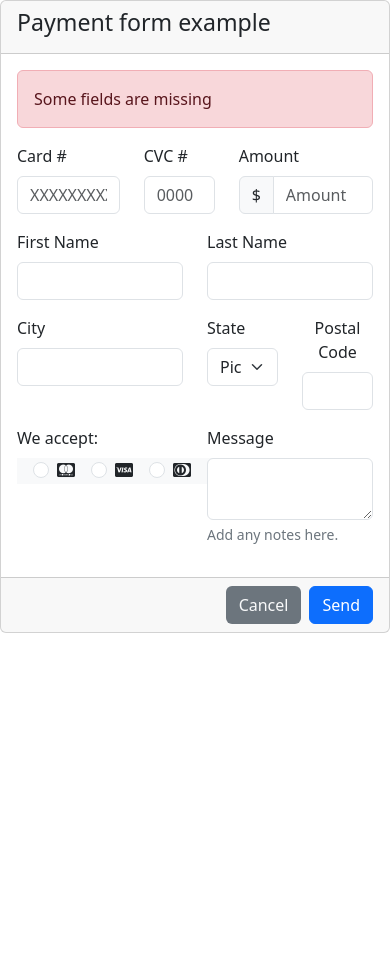
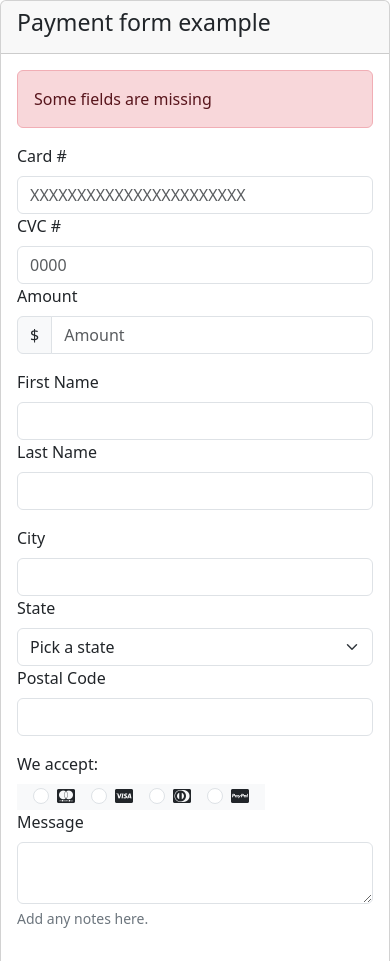
Before and after one commit to 4GeeksAcademy/MariaFonseca-coder_FormsHTML5-Bootstrap, a plain HTML site: page index.html in a window 390 px wide. Shown: the top 961 px of the page. Before the commit the page ends 844 px from the top, so only its background shows below. Drawn offline with nearby package versions, Linux system fonts and the light colour scheme.

Commit message:
Ya es responsive

```diff
--- a/index.html
+++ b/index.html
@@ -20,16 +20,16 @@
                 Some fields are missing
             </div>
             <div class="row mb-3">
-                <div class="col-4">
+                <div class="col-12 col-sm-5 col-md-4 col-lg-5 col-xl-4">
                     <label for="formGroupExampleInput" class="float-start form-label">Card #</label>
                     <input type="text" class="form-control" id="formGroupExampleInput"
                         placeholder="XXXXXXXXXXXXXXXXXXXXXXX">
                 </div>
-                <div class="col-3">
+                <div class="col-12 col-sm-3 col-md-3 col-lg-3 col-xl-4">
                     <label for="formGroupExampleInput" class="float-start form-label">CVC #</label>
                     <input type="text" class="form-control" id="formGroupExampleInput" placeholder="0000">
                 </div>
-                <div class="col-5 ">
+                <div class="col-12 col-sm-4 col-md-5 col-lg-4 col-xl-4">
                     <label for="exampleInput" class="float-start form-label">Amount</label>
                     <div class="input-group">
                         <span class="input-group-text">$</span>
@@ -38,21 +38,21 @@
                 </div>
             </div>
             <div class="row mb-3">
-                <div class="col-6">
+                <div class="col-12 col-sm-3 col-md-6 col-lg-6 col-xl-6">
                     <label for="formGroupExampleInput" class="float-start form-label">First Name</label>
                     <input type="text" class="form-control" id="formGroupExampleInput">
                 </div>
-                <div class="col-6">
+                <div class="col-12 col-sm-3 col-md-6 col-lg-6 col-xl-6">
                     <label for="formGroupExampleInput" class="float-start form-label">Last Name</label>
                     <input type="text" class="form-control" id="formGroupExampleInput">
                 </div>
             </div>
             <div class="row mb-3">
-                <div class="col-6">
+                <div class="col-12 col-sm-5 col-md-4 col-lg-4 col-xl-4">
                     <label for="formGroupExampleInput" class="float-start form-label">City</label>
                     <input type="text" class="form-control" id="formGroupExampleInput">
                 </div>
-                <div class="col-3">
+                <div class="col-12 col-sm-5 col-md-4 col-lg-4 col-xl-4">
                     <label for="formGroupExampleInput" class="float-start form-label">State</label>
                     <select class="form-select" id="inputGroupSelect01">
                         <option selected>Pick a state</option>
@@ -61,14 +61,14 @@
                         <option value="3">Florida</option>
                     </select>
                 </div>
-                <div class="col-3">
+                <div class="col-12 col-sm-3 col-md-4 col-lg-4 col-xl-4">
                     <label for="formGroupExampleInput" class="float-start form-label">Postal Code</label>
                     <input type="text" class="form-control" id="formGroupExampleInput">
                 </div>
             </div>
             <div class="row mb-3">
-                <div class="col-6">
-                    <label for="formGroupExampleInput" class="float-start form-label">We accept:</label>
+                <div class="col-12 col-sm-3 col-md-6 col-lg-6 col-xl-6">
+                    <label for=" formGroupExampleInput" class="float-start form-label">We accept:</label>
                     <br>
                     <div class="bg-light mt-2 d-flex ps-3 pe-0" style="width: fit-content;">
                         <!--Puse fondo más claro porque no encontré iconos claros y no se veía bien.-->
@@ -99,8 +99,8 @@
                         </div>
                     </div>
                 </div>
-                <div class="col-6">
-                    <label for="formGroupExampleInput" class="float-start form-label">Message</label> <br>
+                <div class="col-12 col-sm-3 col-md-6 col-lg-6 col-xl-6">
+                    <label for=" formGroupExampleInput" class="float-start form-label">Message</label> <br>
                     <textarea class="form-control" aria-label="With textarea"></textarea>
                     <div class="form-text float-start text-secondary" id=" basic-addon4">Add any notes here.</div>
                 </div>
```
